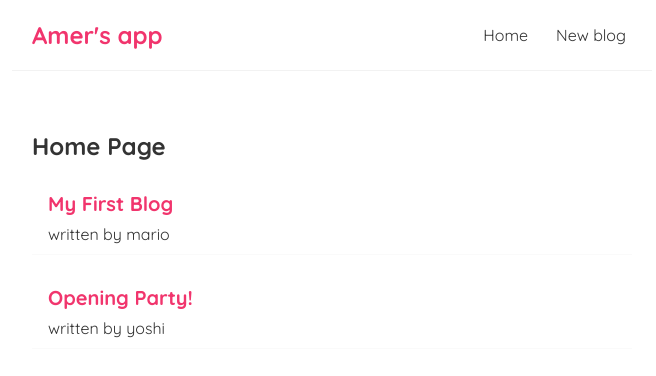
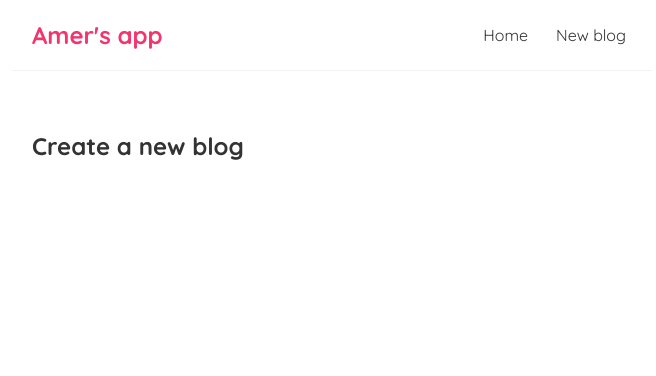
Before and after one commit to AmerBiro/my_first_react_app, a React (Create React App) app: page /create in a window 1280 px wide. Shown: the top 376 px of the page, without its empty margins (308-964 px from the left). Built offline with nearby package versions, Linux system fonts and the light colour scheme; data requests are answered from the project's data file; the HTML template or start-up script is replaced by a standard one.

Commit message:
adding create page

```diff
--- a/src/App.js
+++ b/src/App.js
@@ -1,6 +1,7 @@
 import Navbar from "./_navbar/Navbar";
 import Home from "./_home/Home";
 import { BrowserRouter as Router, Route, Switch } from "react-router-dom";
+import Create from "./_create/Create";
 
 function App() {
   return (
@@ -9,8 +10,11 @@ function App() {
         <Navbar />
         <div className="content">
           <Switch>
-            <Route path="/">
+            <Route exact path="/">
               <Home />
+            </Route>
+            <Route path="/create">
+              <Create />
             </Route>
           </Switch>
         </div>
--- /dev/null
+++ b/src/_create/Create.js
@@ -0,0 +1,9 @@
+const Create = () => {
+     return (
+          <div>
+               <h2>Create a new blog</h2>
+          </div>
+      );
+}
+
+export default Create;
```
